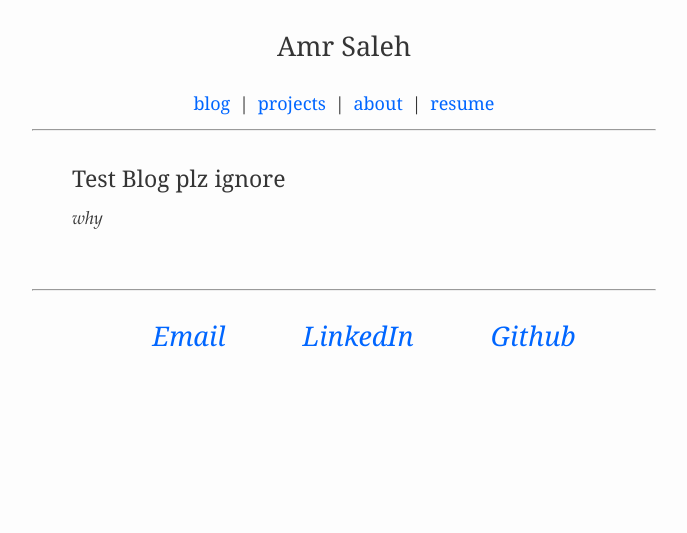
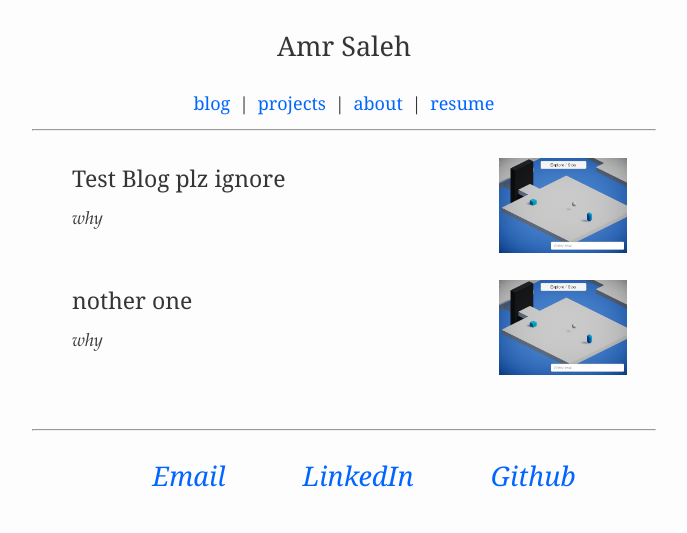
Before and after one commit to amrnator/amrnator.github.io, a plain HTML site: page blogs.html in a window 1280 px wide. Shown: the whole page, without its empty margins (296-983 px from the left). Drawn offline with Linux system fonts and the light colour scheme.

Commit message:
Added images to blogs
figured out how to add images to blog list, gonna be lit

```diff
--- a/blogs.html
+++ b/blogs.html
@@ -30,9 +30,17 @@
     	<div class="blog-list">
             <ul>
                <li>
-                    <a href="./Blogs/TestBlog.html">Test Blog plz ignore</a><br/>
+                    <a href="./Blogs/TestBlog.html">Test Blog plz ignore</a>
+                    <img src="./Images/test.png" alt="Girl in a jacket" style="object-fit:scale-down;float:right;width:128px;padding-right: 5%;"><br/>
                     <span>why</span>
                 </li>
+
+                <li>
+                    <a href="./Blogs/TestBlog.html">nother one</a>
+                    <img src="./Images/test.png" alt="Girl in a jacket" style="object-fit:scale-down;float:right;width:128px;padding-right: 5%;"><br/>
+                    <span>why</span>
+                </li>
+
             </ul>
         </div>
         <hr/>
--- a/style.css
+++ b/style.css
@@ -92,11 +92,16 @@ nav ul li .nav-pad{
 /* Index container */
 
 .index-container{
-    padding-left: 10%;
-    padding-right: 10%;
+    padding-left: 5%;
+    padding-right: 5%;
 }
 
 /* Blog list */
+
+.blog-list{
+    padding-left: 0%;
+    padding-right: 0%;
+}
 
 .blog-list a{
     color: #353535;
@@ -109,7 +114,7 @@ nav ul li .nav-pad{
 }
 
 .blog-list li{
-    padding-bottom: 30px;
+    padding-bottom: 48px;
 
 }
 
```
Also changed, not shown: index.html (+1 -1 lines), projects.html (+0 -1 lines), Images/test.png (added).
